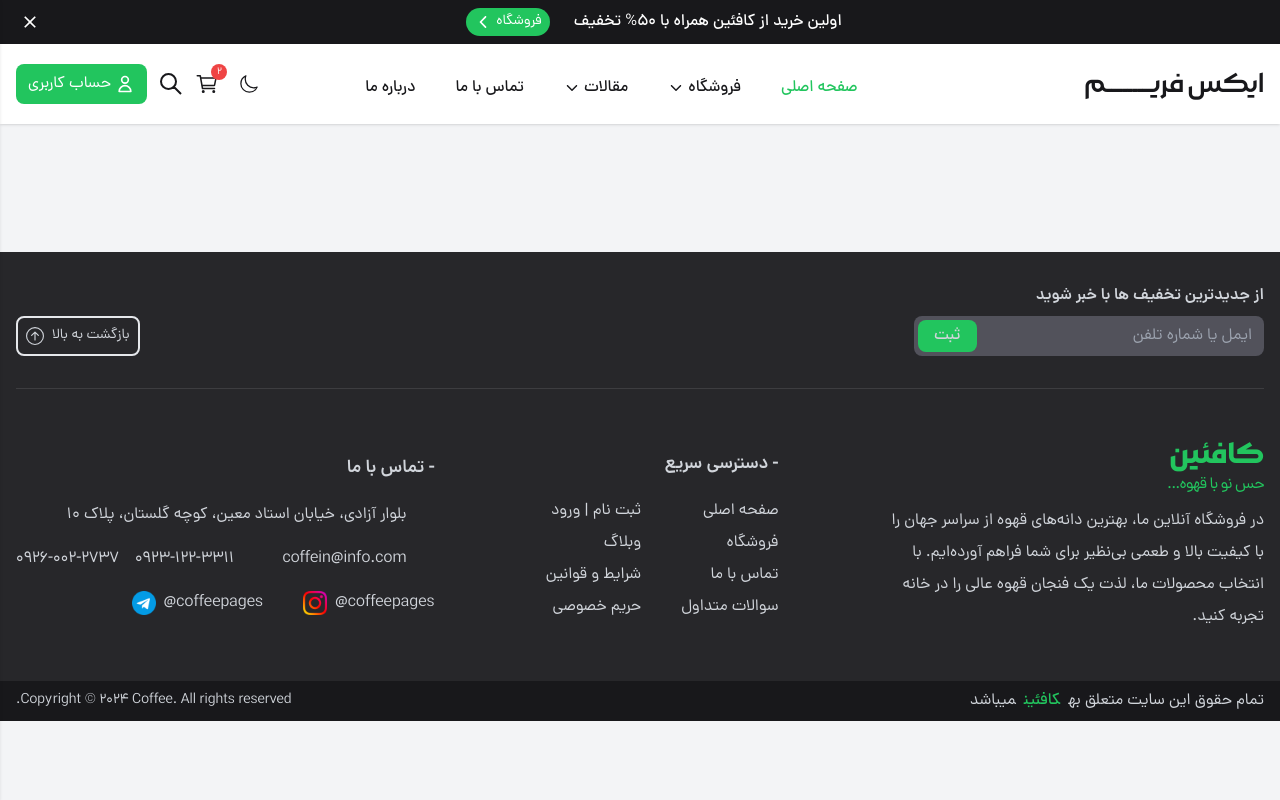
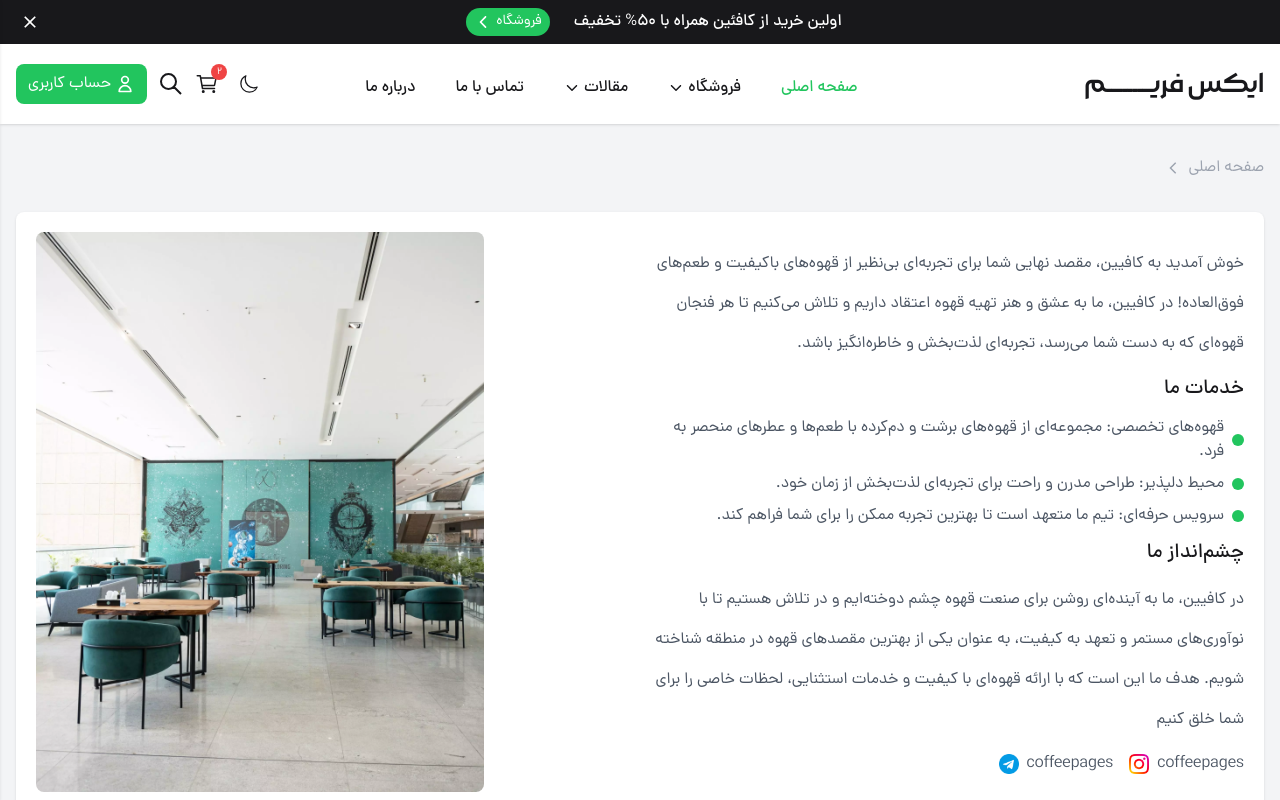
Before and after one commit to emiroow/X-shop-client, a Next.js app: page /aboutUs in a window 1280 px wide. Shown: the top 800 px of the page. Built offline with nearby package versions, Linux system fonts and the light colour scheme.

Commit message:
add about-us

```diff
--- a/src/app/aboutUs/page.tsx
+++ b/src/app/aboutUs/page.tsx
@@ -1,5 +1,84 @@
+import Breadcrumbs from "@/components/ui/Breadcrumbs";
+
 const AboutUs = () => {
-  return <div></div>;
+  return (
+    <div className="container child:my-8">
+      <Breadcrumbs />
+      <section className="w-full  flex flex-col lg:flex-row gap-4 p-5 rounded-lg shadow bg-white dark:bg-zinc-700">
+        <div className=" w-full lg:w-2/4">
+          {/* <!-- LOGO --> */}
+          {/* <a href="index.html" className="text-green-500 transition-colors w-fit block">
+                    <p className="font-MorabbaBold text-3xl">کافئین</p>
+                    <p className="tracking-tighter">حس نو با قهوه...</p>
+                </a> */}
+
+          <p className="mt-3 leading-10 text-gray-600 dark:text-gray-300">
+            خوش آمدید به کافیین، مقصد نهایی شما برای تجربه‌ای بی‌نظیر از
+            قهوه‌های باکیفیت و طعم‌های فوق‌العاده! در کافیین، ما به عشق و هنر
+            تهیه قهوه اعتقاد داریم و تلاش می‌کنیم تا هر فنجان قهوه‌ای که به دست
+            شما می‌رسد، تجربه‌ای لذت‌بخش و خاطره‌انگیز باشد.
+          </p>
+          <h2 className="mt-3 font-DanaMedium text-xl"> خدمات ما</h2>
+          <ul className="mt-3 text-gray-600 dark:text-gray-300 space-y-2 child:flex child:items-center child:gap-x-2">
+            <li>
+              <span className="w-3 h-3 rounded-full bg-green-500 hidden lg:flex"></span>
+              <p>
+                قهوه‌های تخصصی: مجموعه‌ای از قهوه‌های برشت و دم‌کرده با طعم‌ها و
+                عطرهای منحصر به فرد.
+              </p>
+            </li>
+            <li>
+              <span className="w-3 h-3 rounded-full bg-green-500 hidden lg:flex"></span>
+              <p>
+                محیط دلپذیر: طراحی مدرن و راحت برای تجربه‌ای لذت‌بخش از زمان
+                خود.{" "}
+              </p>
+            </li>
+            <li>
+              <span className="w-3 h-3 rounded-full bg-green-500 hidden lg:flex"></span>
+              <p>
+                سرویس حرفه‌ای: تیم ما متعهد است تا بهترین تجربه ممکن را برای شما
+                فراهم کند.{" "}
+              </p>
+            </li>
+          </ul>
+          <h2 className="mt-3 font-DanaMedium text-xl">چشم‌انداز ما</h2>
+          <p className="mt-3 leading-10 text-gray-600 dark:text-gray-300">
+            در کافیین، ما به آینده‌ای روشن برای صنعت قهوه چشم دوخته‌ایم و در
+            تلاش هستیم تا با نوآوری‌های مستمر و تعهد به کیفیت، به عنوان یکی از
+            بهترین مقصدهای قهوه در منطقه شناخته شویم. هدف ما این است که با ارائه
+            قهوه‌ای با کیفیت و خدمات استثنایی، لحظات خاصی را برای شما خلق کنیم
+          </p>
+
+          <div className="flex items-center gap-x-4 text-gray-600 dark:text-gray-300 mt-3">
+            <span className="flex items-center gap-x-2">
+              <p>coffeepages</p>
+              <img
+                className="w-5 h-5"
+                src="./Images/svg/instagram.png"
+                alt="instagram"
+              />
+            </span>
+            <span className="flex items-center gap-x-2">
+              <p>coffeepages</p>
+              <img
+                className="w-5 h-5"
+                src="./Images/svg/telegram.png"
+                alt="telegram"
+              />
+            </span>
+          </div>
+        </div>
+        <div className="flex justify-end  w-full lg:w-2/4">
+          <img
+            src="./Images/abouteus.webp"
+            className="rounded-lg  lg:h-[35rem]"
+            alt=""
+          />
+        </div>
+      </section>
+    </div>
+  );
 };
 
 export default AboutUs;
```
